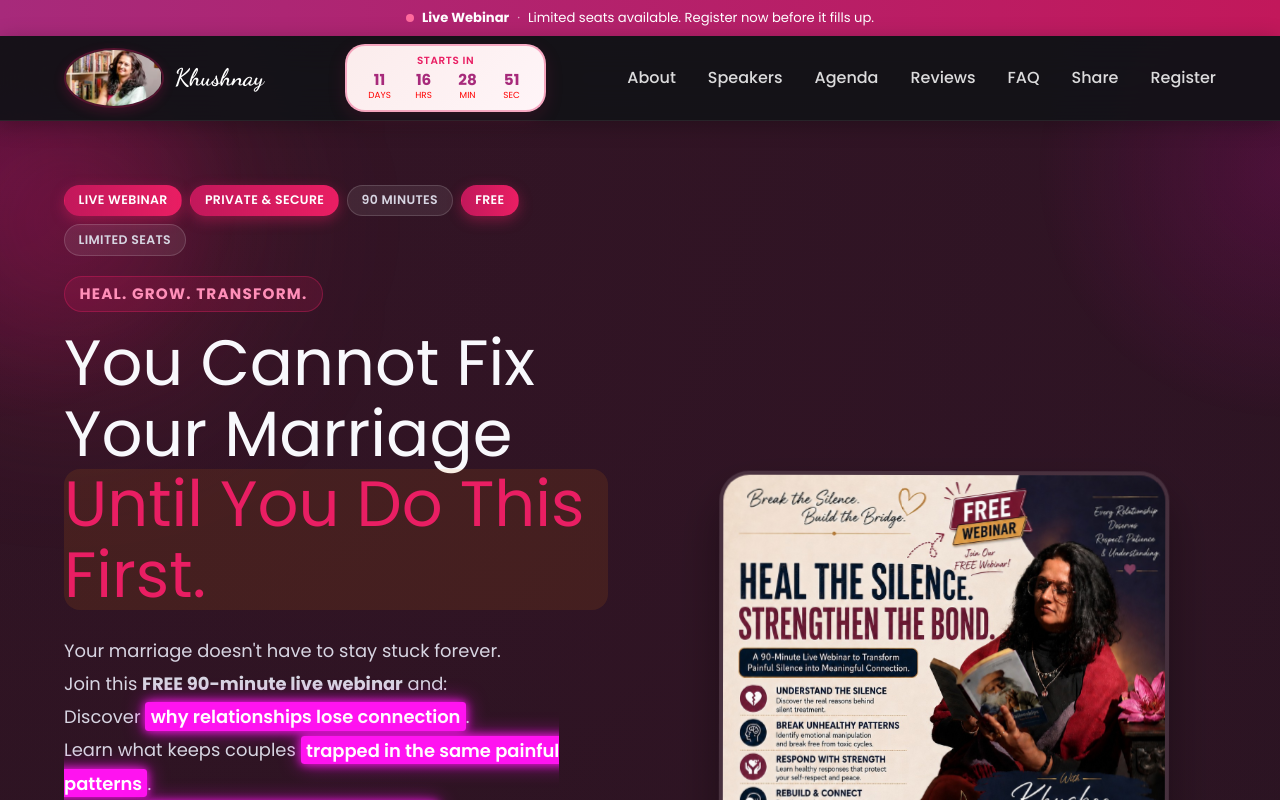
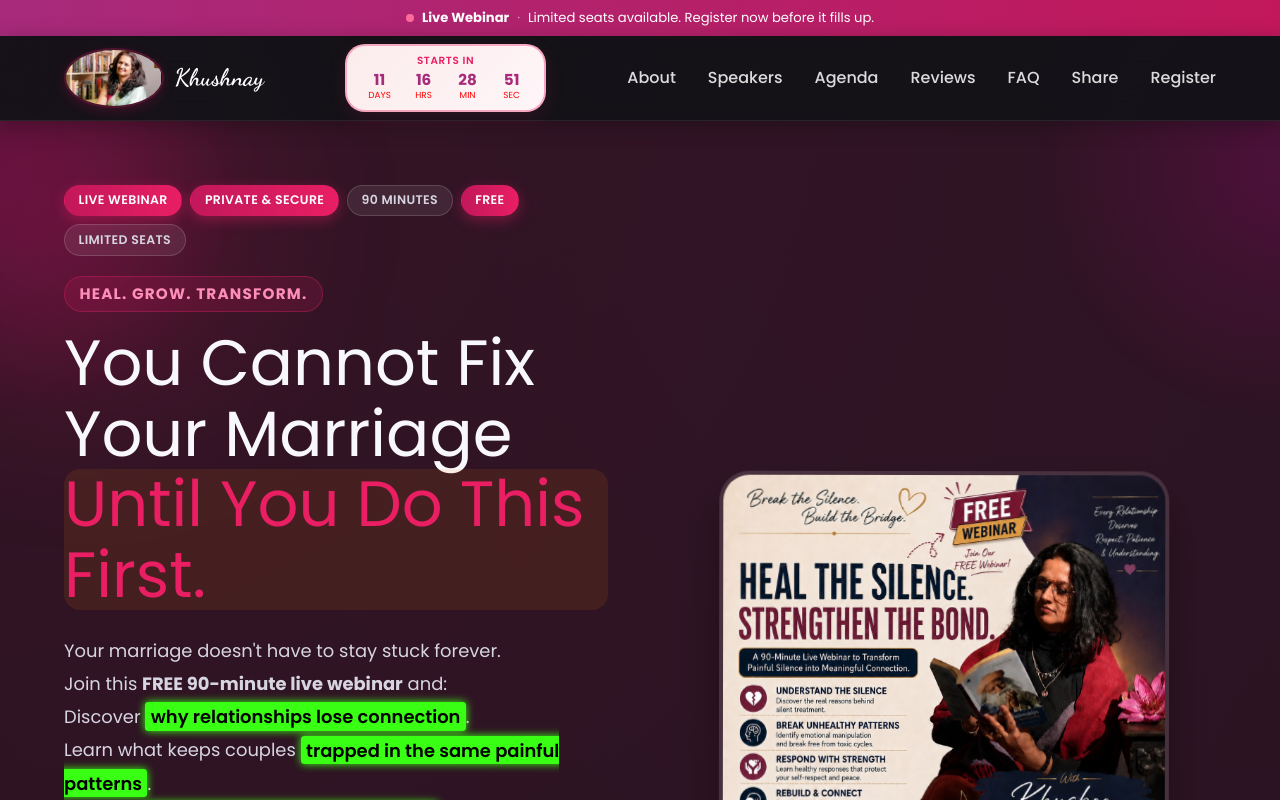
Before and after one commit to KaranAgraharee/Webinar_page, a React (Vite) app: page / in a window 1280 px wide. Shown: the top 800 px of the page. Built offline with nearby package versions, Linux system fonts and the light colour scheme; no server answers.

Commit message:
Update App.css

```diff
--- a/src/App.css
+++ b/src/App.css
@@ -435,12 +435,13 @@ body{
   color: var(--secondary);
 }
 .text-highlight {
-  color: #ffffff;
+  color: #000000; /* Dark text needed for bright green readability */
   font-weight: 600;
   padding: 0.1em 0.3em;
   border-radius: 3px;
-  background: #ff13f0;
-  box-shadow: 0 0 10px #ff13f0, 0 0 20px rgba(255, 19, 240, 0.6);
+  /* Ultra-bright neon green marker highlight */
+  background: #39ff14;
+  box-shadow: 0 0 8px #39ff14;
 }
 
 .hero-description {
```
